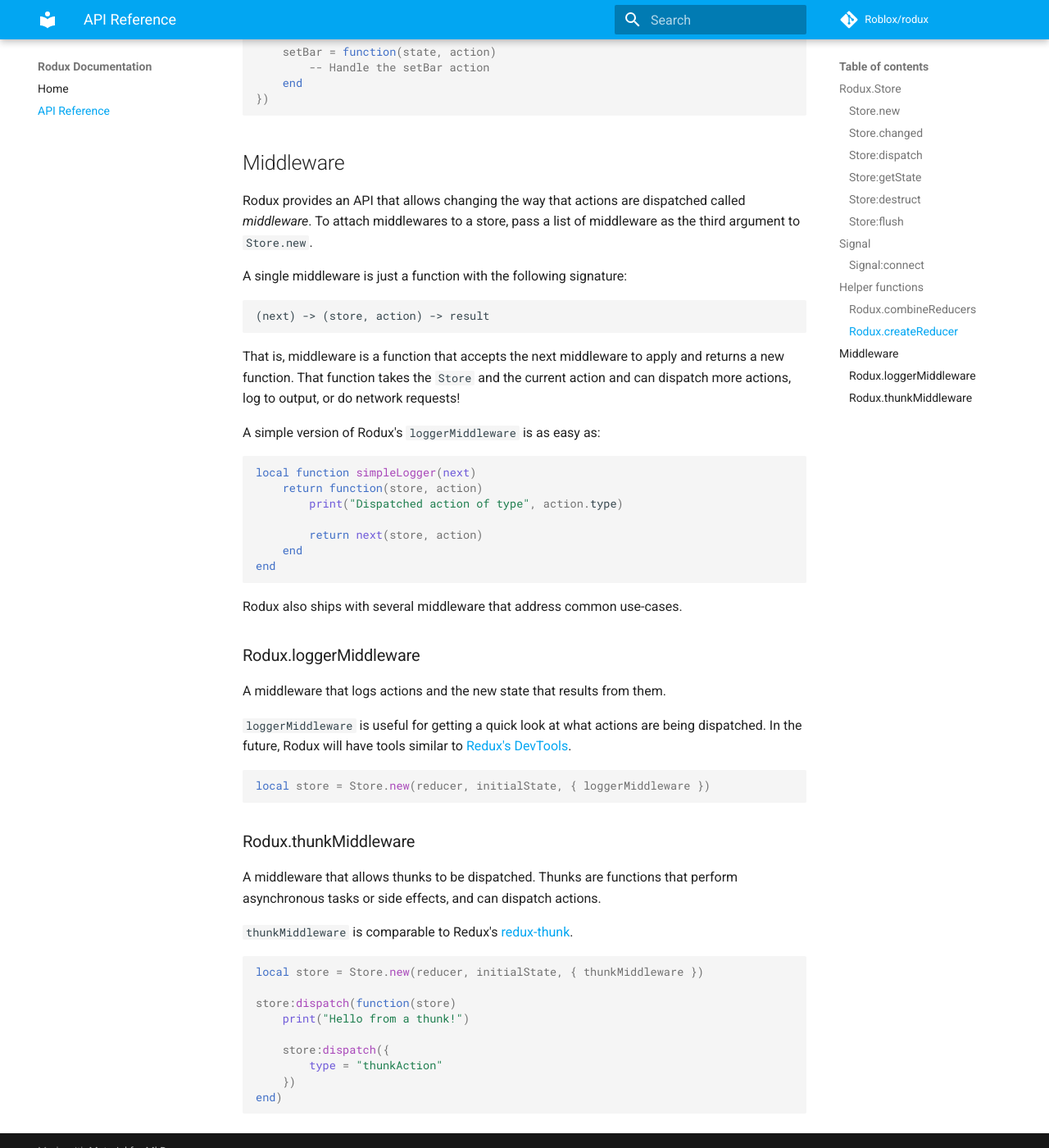
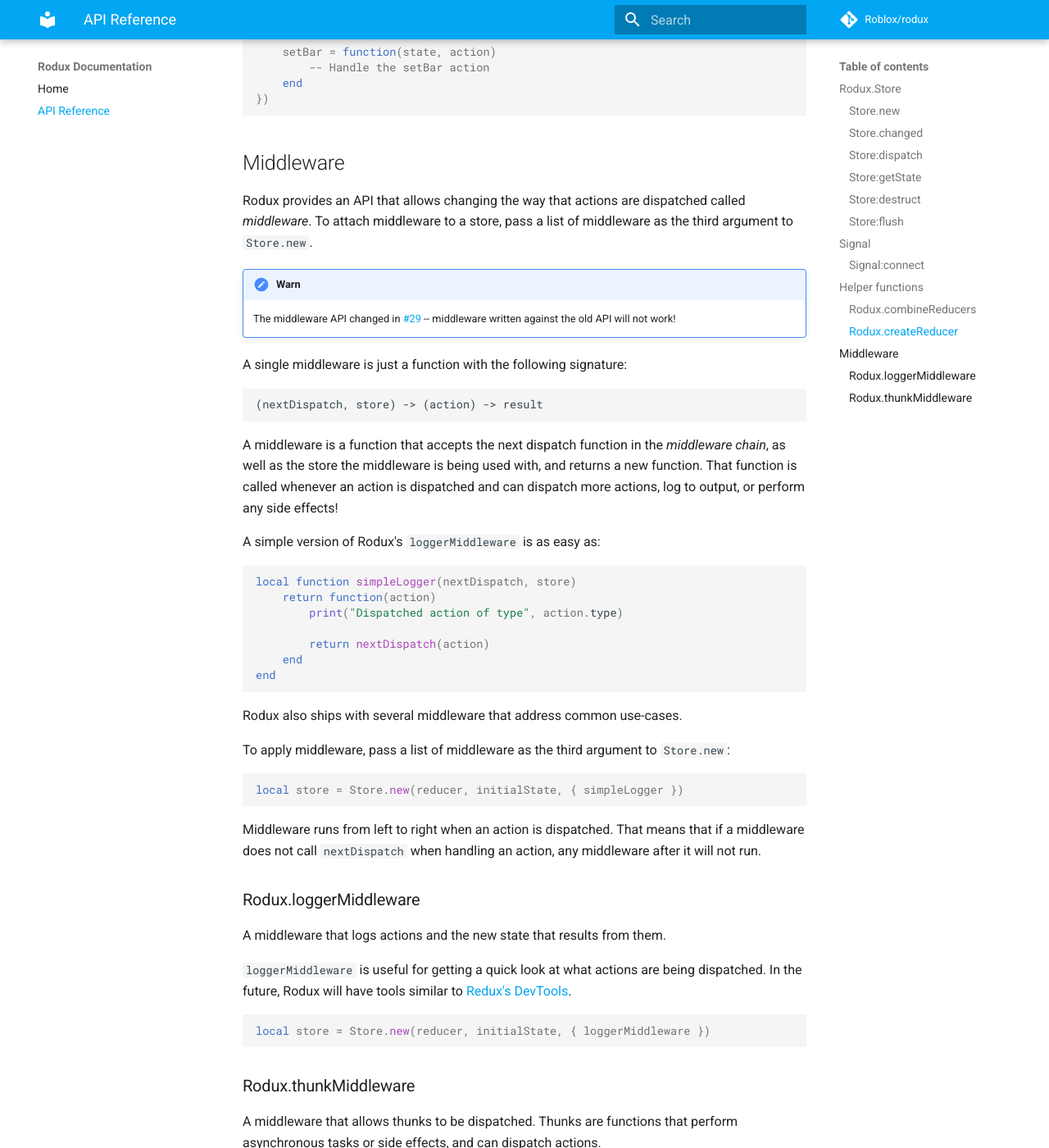
Before and after one commit to Roblox/rodux, an MkDocs documentation site: the page built from docs/api-reference.md, in a window 1280 px wide and 1400 px high, scrolled down 3764 px. Shown: the whole window at 82% size. Built offline with MkDocs 1.6.1 and Material for MkDocs 9.7.7, drawn with Linux system fonts in a browser that asks for light colours; comment, search, counter and statistics services are not loaded; old or Windows-style settings are respelled for this version of MkDocs.

Commit message:
Introduce new middleware API (#29)

````diff
--- a/docs/api-reference.md
+++ b/docs/api-reference.md
@@ -153,29 +153,40 @@
 ```
 
 ## Middleware
-Rodux provides an API that allows changing the way that actions are dispatched called *middleware*. To attach middlewares to a store, pass a list of middleware as the third argument to `Store.new`.
+Rodux provides an API that allows changing the way that actions are dispatched called *middleware*. To attach middleware to a store, pass a list of middleware as the third argument to `Store.new`.
+
+!!! warn
+	The middleware API changed in [#29](https://github.com/Roblox/rodux/pull/29) -- middleware written against the old API will not work!
 
 A single middleware is just a function with the following signature:
 
 ```
-(next) -> (store, action) -> result
+(nextDispatch, store) -> (action) -> result
 ```
 
-That is, middleware is a function that accepts the next middleware to apply and returns a new function. That function takes the `Store` and the current action and can dispatch more actions, log to output, or do network requests!
+A middleware is a function that accepts the next dispatch function in the *middleware chain*, as well as the store the middleware is being used with, and returns a new function. That function is called whenever an action is dispatched and can dispatch more actions, log to output, or perform any side effects!
 
 A simple version of Rodux's `loggerMiddleware` is as easy as:
 
 ```lua
-local function simpleLogger(next)
-	return function(store, action)
+local function simpleLogger(nextDispatch, store)
+	return function(action)
 		print("Dispatched action of type", action.type)
 
-		return next(store, action)
+		return nextDispatch(action)
 	end
 end
 ```
 
 Rodux also ships with several middleware that address common use-cases.
+
+To apply middleware, pass a list of middleware as the third argument to `Store.new`:
+
+```lua
+local store = Store.new(reducer, initialState, { simpleLogger })
+```
+
+Middleware runs from left to right when an action is dispatched. That means that if a middleware does not call `nextDispatch` when handling an action, any middleware after it will not run.
 
 ### Rodux.loggerMiddleware
 A middleware that logs actions and the new state that results from them.
````
Also changed, not shown: CHANGELOG.md (+11 -3 lines), 4 other files.
